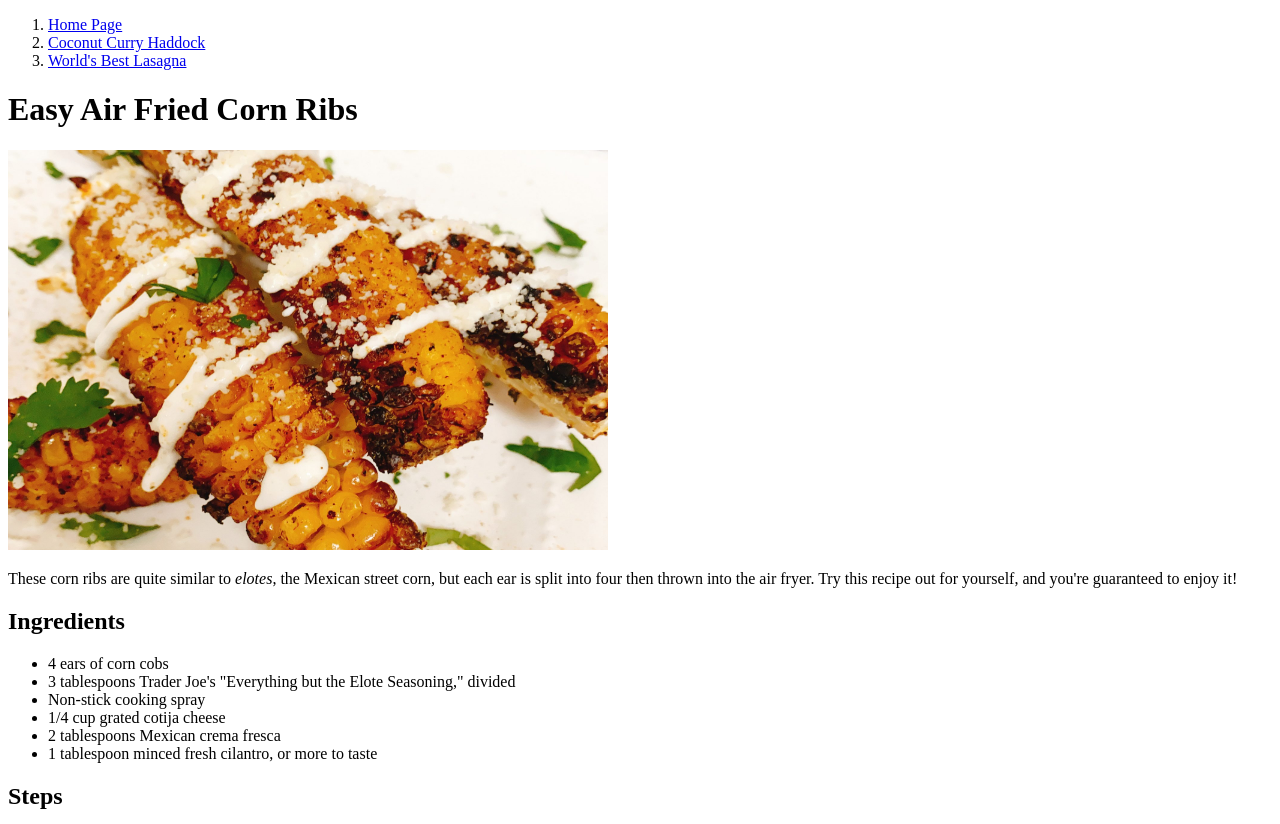
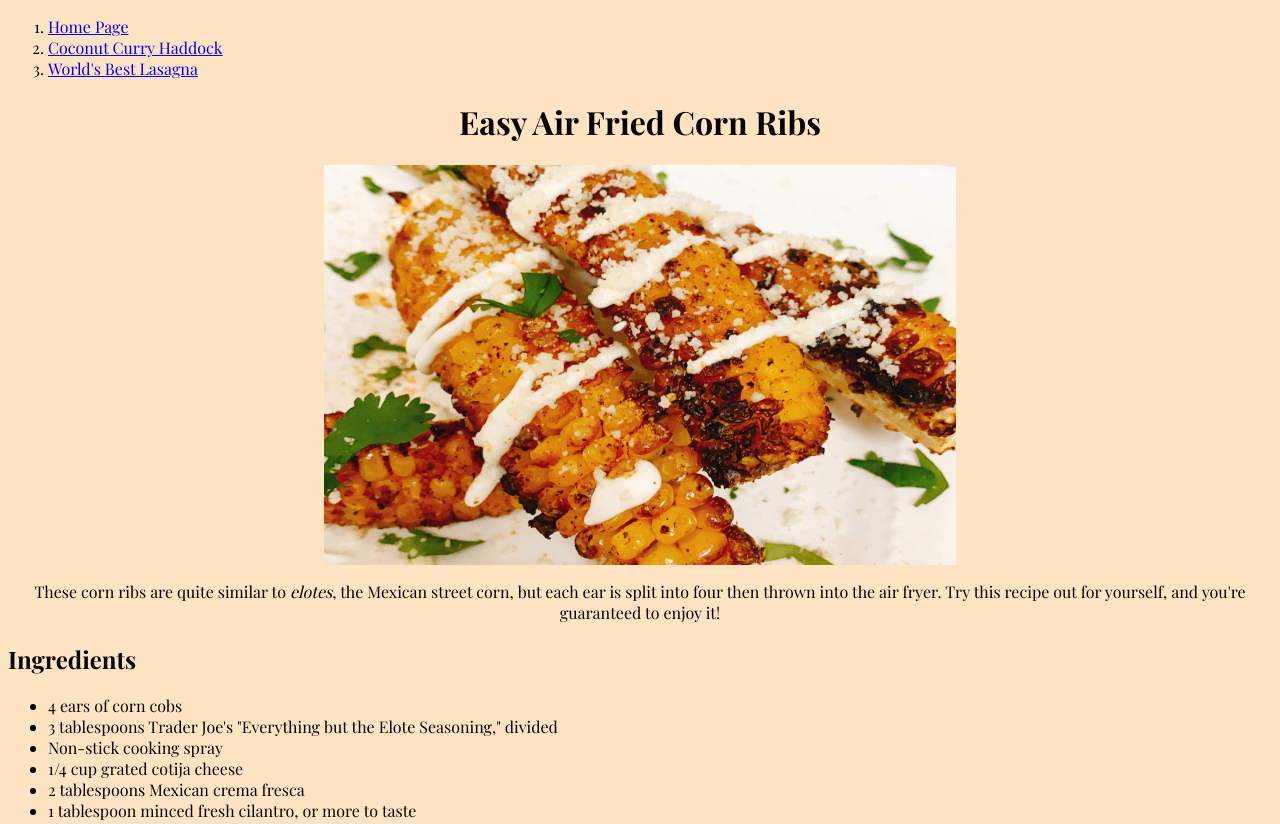
Before and after one commit to hillaryosei/odin-recipes, a plain HTML site: page recipes/corn-ribs.html in a window 1280 px wide. Shown: the top 824 px of the page. Drawn offline with nearby package versions, Linux system fonts and the light colour scheme.

Commit message:
Add CSS styling

```diff
--- /dev/null
+++ b/css/styles.css
@@ -0,0 +1,19 @@
+* {
+    background-color: bisque;
+    font-family: 'Playfair Display', sans-serif;
+}
+
+body h1 {
+    text-align: center;
+}
+
+img {
+    display: block;
+    margin-left: auto;
+    margin-right: auto;
+    width: 50%;
+}
+
+p {
+    text-align: center;
+}
--- a/recipes/corn-ribs.html
+++ b/recipes/corn-ribs.html
@@ -6,6 +6,14 @@
     <meta http-equiv="X-UA-Compatible" content="IE=edge">
     <meta name="viewport" content="width=device-width, initial-scale=1.0">
     <title>Easy Air Fried Corn Ribs</title>
+     <!--external link to css file-->
+     <link href="../css/styles.css" type="text/css" rel="stylesheet">
+     <!--font files-->
+     <link rel="preconnect" href="https://fonts.googleapis.com">
+     <link rel="preconnect" href="https://fonts.gstatic.com" crossorigin>
+     <link
+         href="https://fonts.googleapis.com/css2?family=Playfair+Display:wght@400;700&family=Source+Sans+Pro&display=swap"
+         rel="stylesheet">
 </head>
 
 <body>
@@ -17,7 +25,7 @@
         </ol>
     </nav>
     <h1>Easy Air Fried Corn Ribs</h1>
-    <img src="../images/corn-ribs.jpeg" alt="A delicious plate of air fried corn 'ribs'" width="600px" height="400px">
+    <img class="corn-pic" src="../images/corn-ribs.jpeg" alt="A delicious plate of air fried corn 'ribs'" width="600px" height="400px">
     <p>These corn ribs are quite similar to <i>elotes</i>, the Mexican street corn, but each ear is split into four then
         thrown into the air fryer. Try this recipe out for yourself, and you're guaranteed to enjoy it!</p>
     <h2>Ingredients</h2>
```
Also changed, not shown: index.html (+9 -1 lines), recipes/coconut-curry-haddock.html (+8 -0 lines), recipes/lasagna.html (+8 -0 lines).
